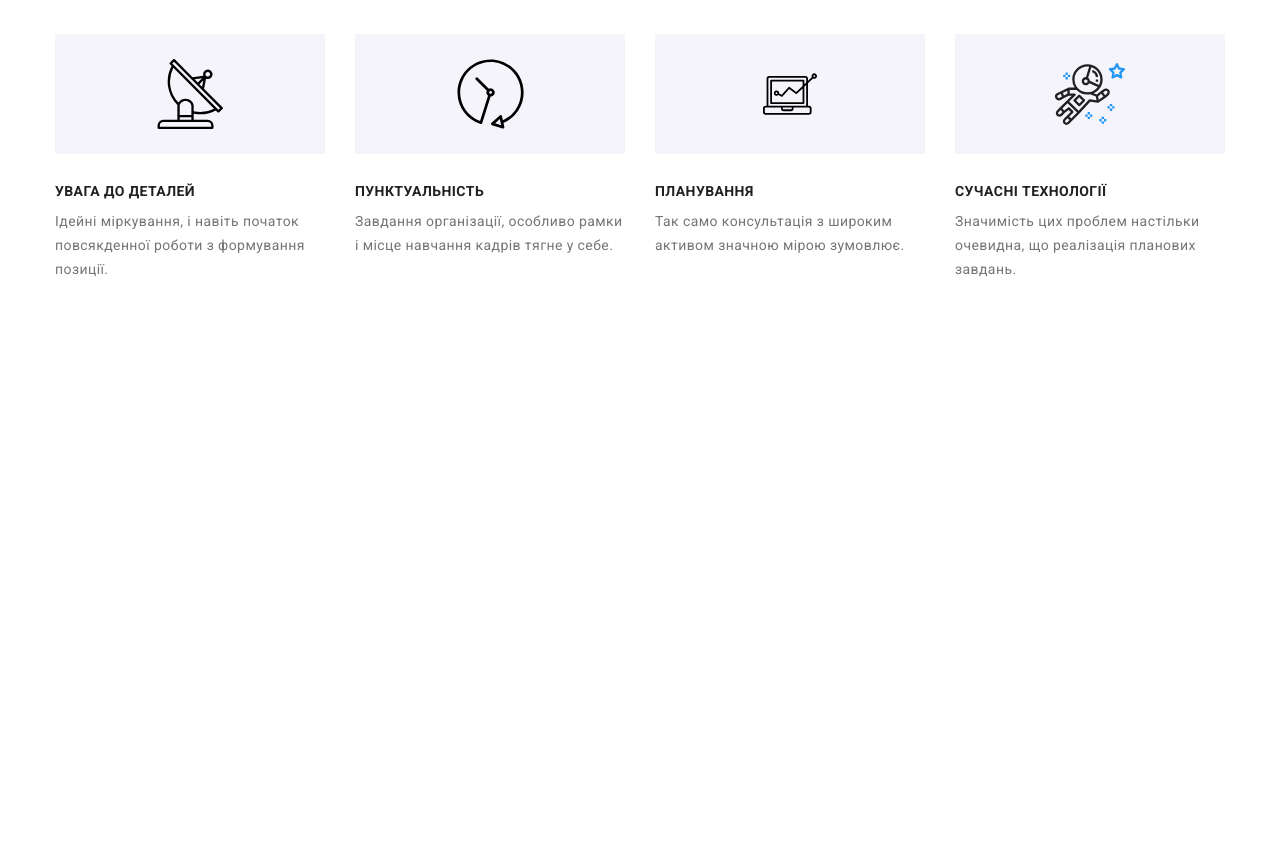
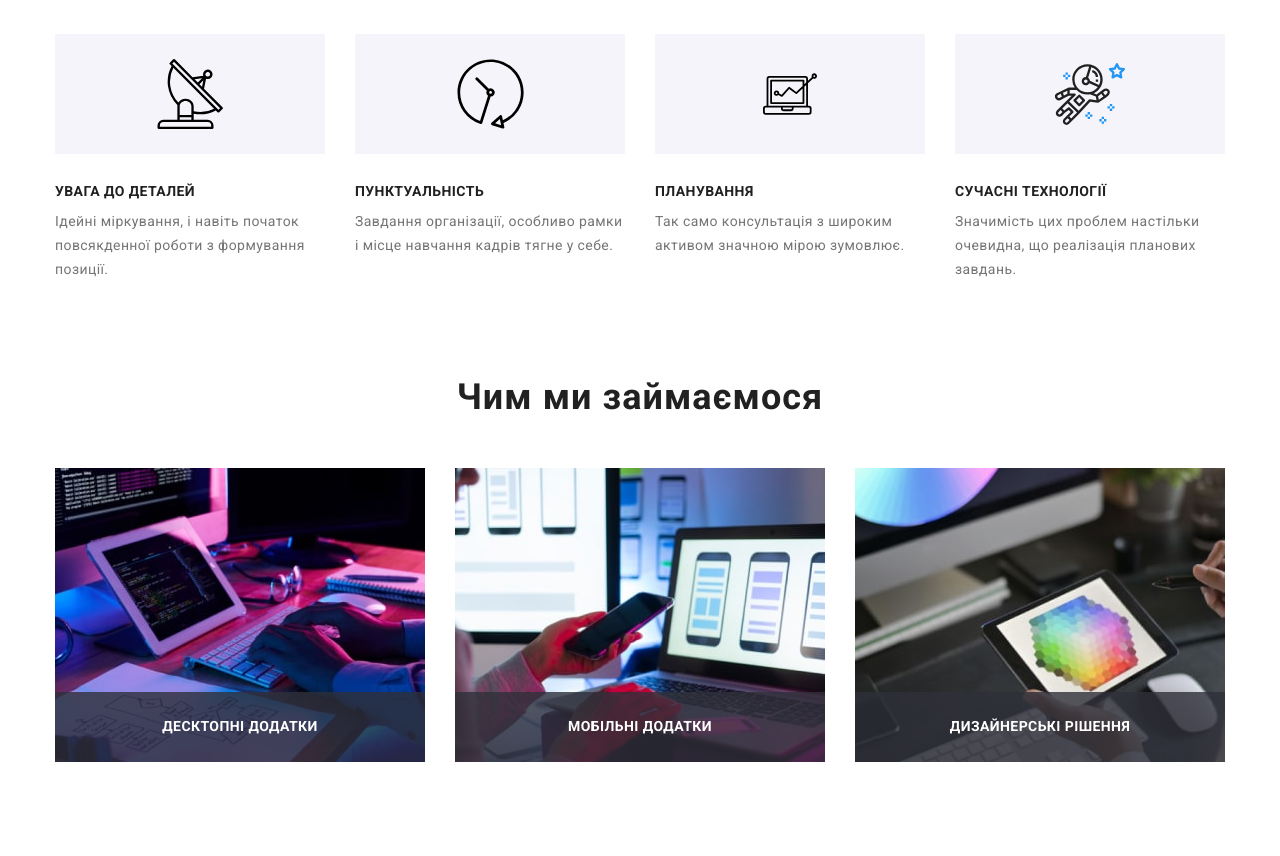
Before and after one commit to Radomanskyi/goit-markup-hw-08, a plain HTML site: page index.html in a window 1280 px wide. Shown: the part 741-1597 px from the top of the page. Before the commit the page ends 1117 px from the top, so only its background shows below. Drawn offline with nearby package versions, Linux system fonts and the light colour scheme.

Commit message:
DZ 8 ( 4 section)

```diff
--- a/index.html
+++ b/index.html
@@ -157,7 +157,7 @@
 
 <!--Чим ми займаємось-->
 
-<!-- <section class="we-are-doing">
+<section class="we-are-doing">
     <div class="container">
         <h2 class="we-are-doing__title we-are-doing__title--margin">Чим ми займаємося</h2>
         <ul class="img-container list">
@@ -181,7 +181,7 @@
             </li>
         </ul>
     </div>
-</section> -->
+</section>
 
 <!--Наша команда-->
 
--- a/scss/components/_we-are-doing.scss
+++ b/scss/components/_we-are-doing.scss
@@ -1,5 +1,10 @@
 .we-are-doing {
     padding-top: 0px;
+    display: none;
+
+    @media screen and (min-width: $desktop) {
+        display: flex;
+    }
 
     &__title--margin {
         margin-bottom: 50px;
```
Also changed, not shown: css/main.css, css/main.min.css, 2 other files.
